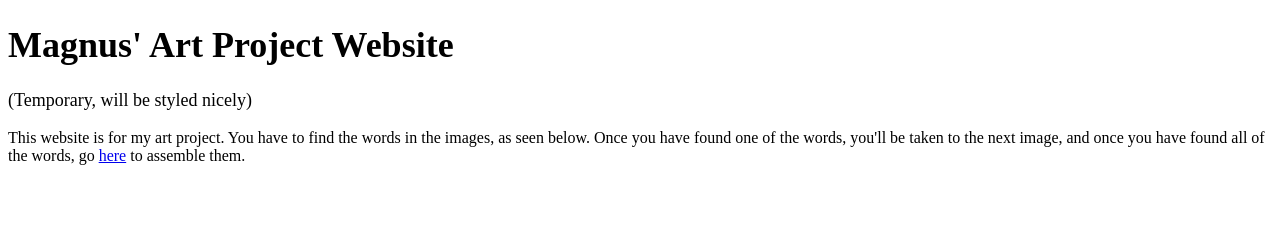
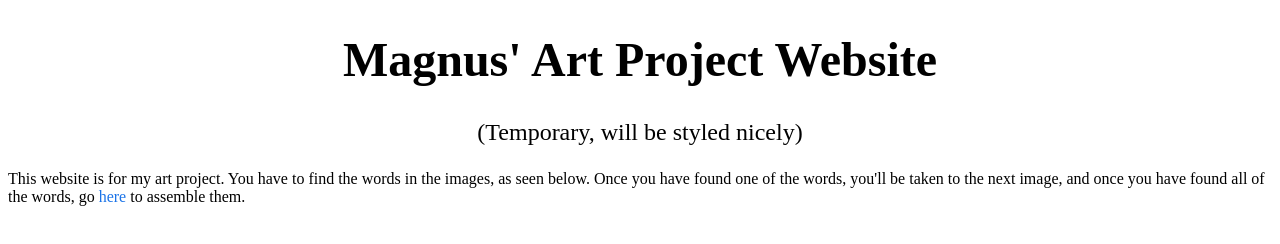
Before and after one commit to magnus-arnold/art-project-school, a plain HTML site: page index.html in a window 1280 px wide. Drawn offline with Linux system fonts and the light colour scheme.

Commit message:
Enhance header and link styles in indexstyle.css
Updated header styles and added link styles.

```diff
--- a/indexstyle.css
+++ b/indexstyle.css
@@ -1,4 +1,15 @@
 header {
-    font-size: large;
+    font-size: 1.5em;
     font-family: 'Times New Roman', Times, serif;
+    text-align: center;
+    margin: 20px 0;
 }
+
+body a {
+    color: #1a73e8;
+    text-decoration: none;
+}
+
+body a:hover {
+    text-decoration: underline;
+}
```
